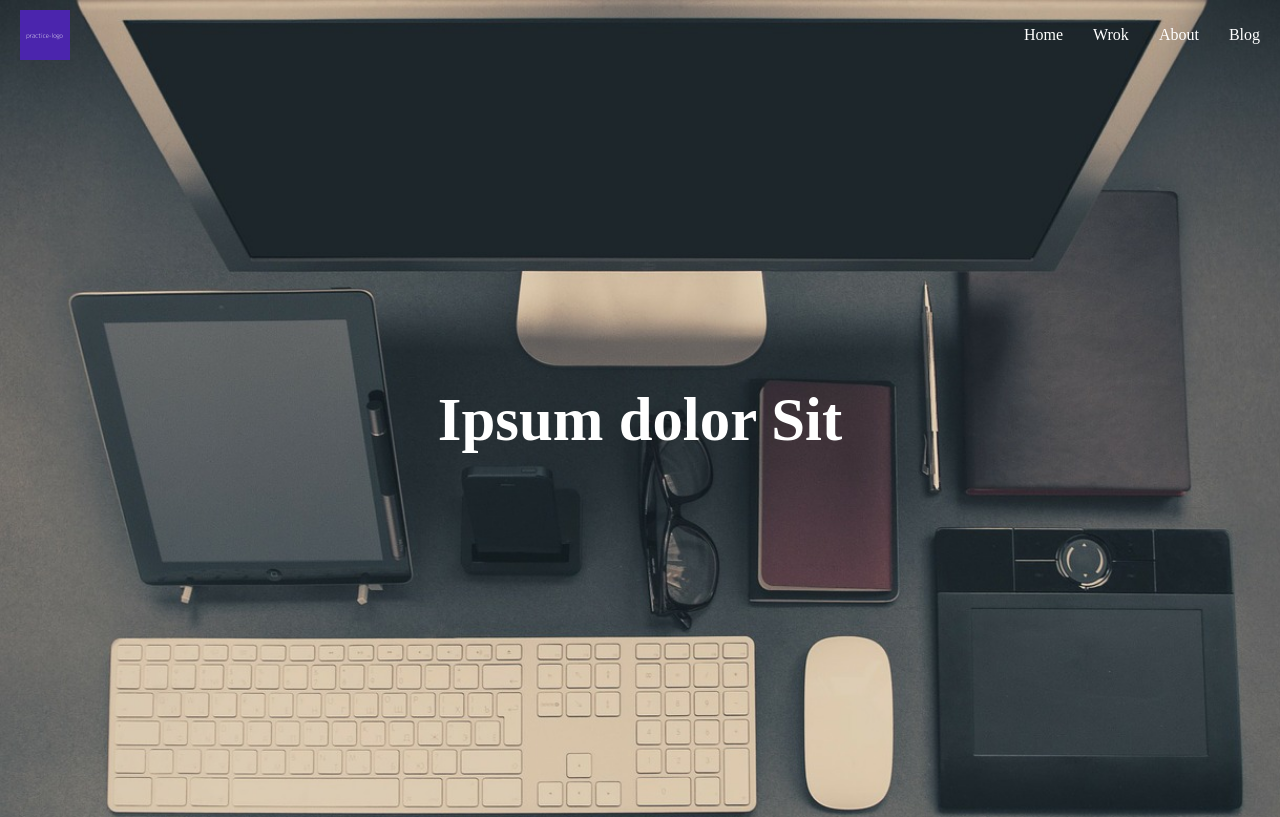
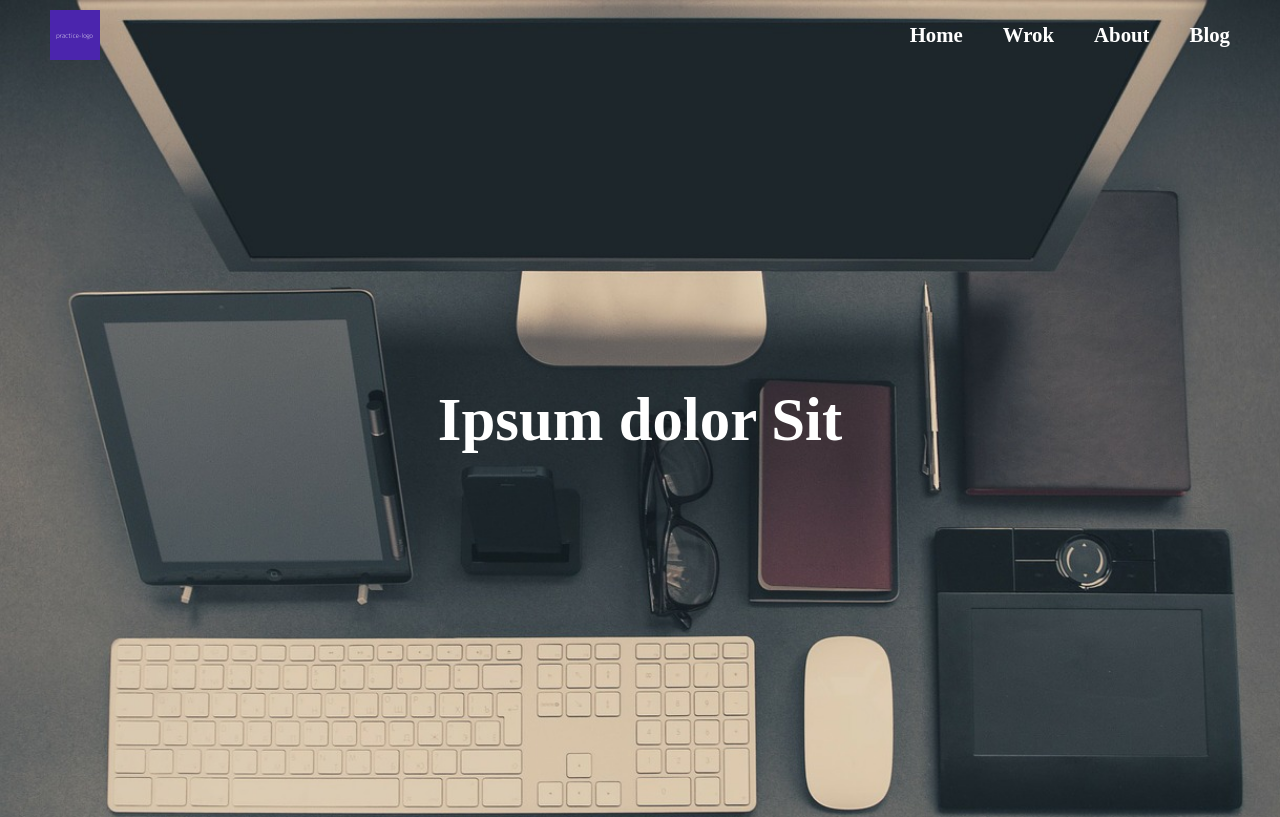
Before and after one commit to Shuto-work/basic-site, a plain HTML site: page index.html in a window 1280 px wide. Shown: the top 817 px of the page. Drawn offline with nearby package versions, Linux system fonts and the light colour scheme.

Commit message:
update css
top text size

```diff
--- a/assets/stylesheets/object/projects/_header.scss
+++ b/assets/stylesheets/object/projects/_header.scss
@@ -2,7 +2,7 @@
 @include breakPoint("pc") {
   .p-header {
     justify-content: space-between;
-    padding: 10px 20px;
+    padding: 10px 50px;
     align-items: center;
     position: relative;
   }
@@ -18,10 +18,12 @@
   }
 
   .p-header__nav-list {
-    column-gap: 30px;
+    column-gap: 40px;
   }
 
   .p-header__nav-item {
+    font-weight: bold;
+    font-size: 1.3rem;
     list-style: none;
     color: $whiteColor;
     position: relative;
```
Also changed, not shown: assets/css/app.css, 1 other file.
